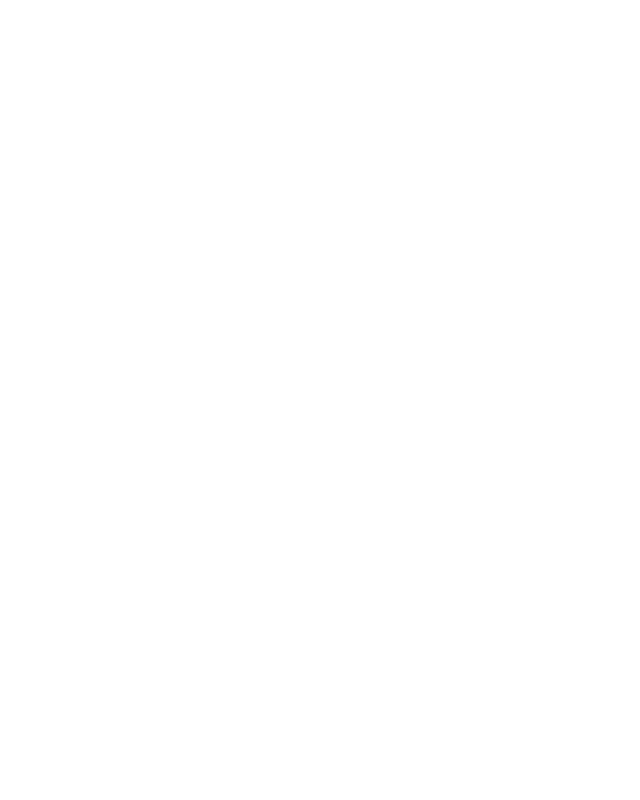
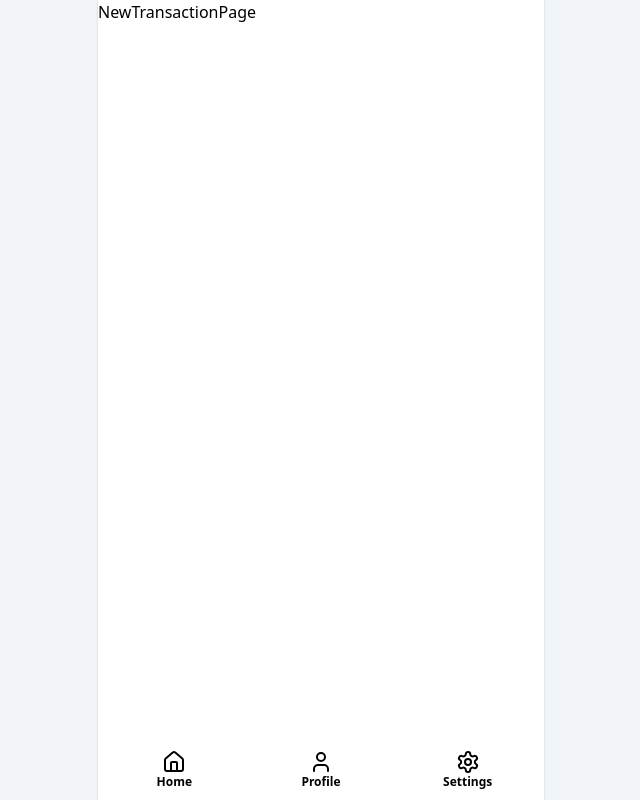
Before and after one commit to fleetimee/avg-down-2, a Next.js app: page /transaction/1/newTransaction in a window 1280 px wide. Before the commit this address had no page. Shown: the whole page, without its empty margins (319-959 px from the left). Built offline with nearby package versions, Linux system fonts and the light colour scheme.

Commit message:
Add NewTransactionPage component; implement basic structure for new transaction creation

```diff
--- /dev/null
+++ b/src/app/(main)/transaction/[bucketId]/newTransaction/page.tsx
@@ -0,0 +1,3 @@
+export default function NewTransactionPage() {
+  return <div>NewTransactionPage</div>;
+}
```
